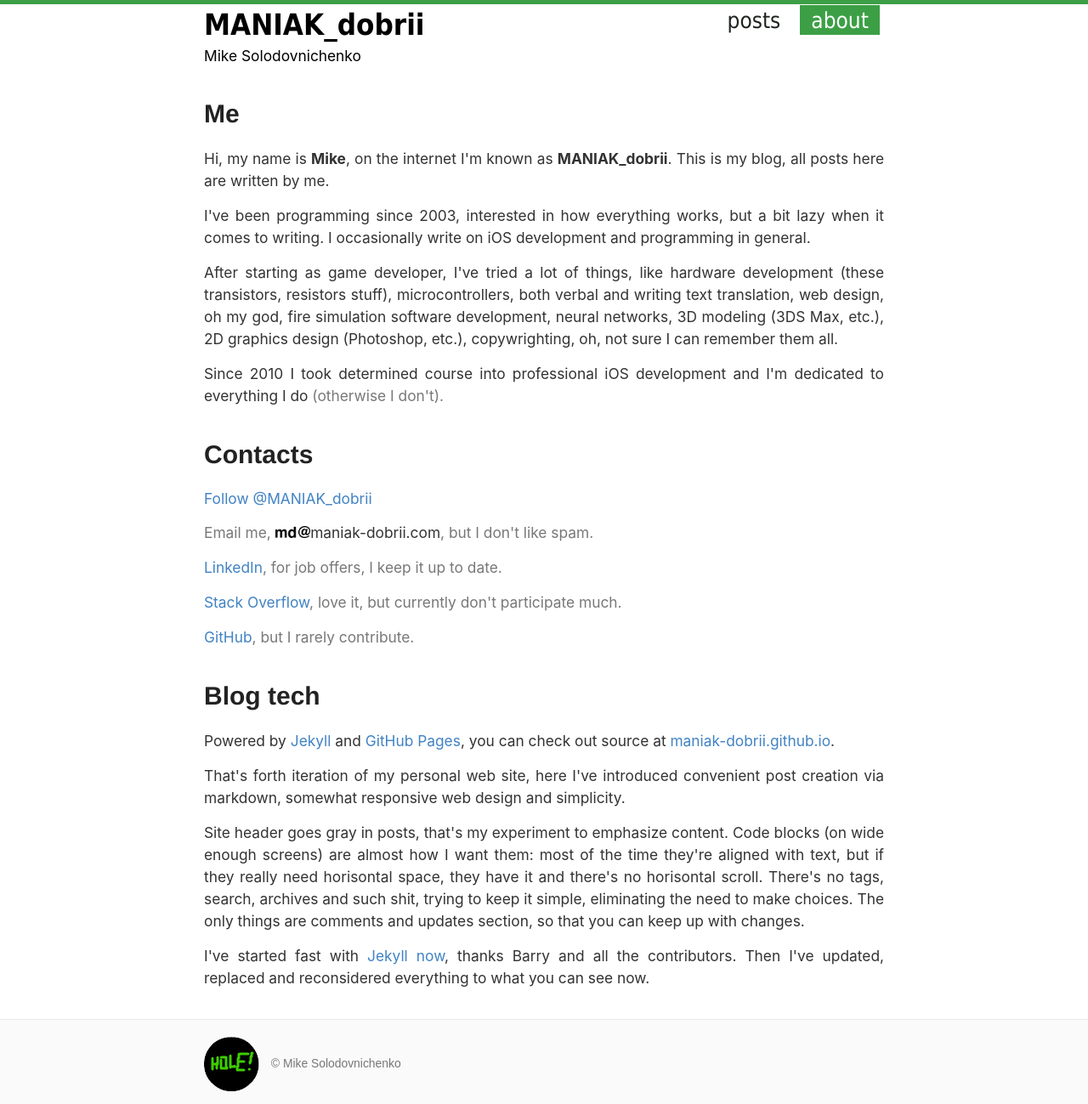
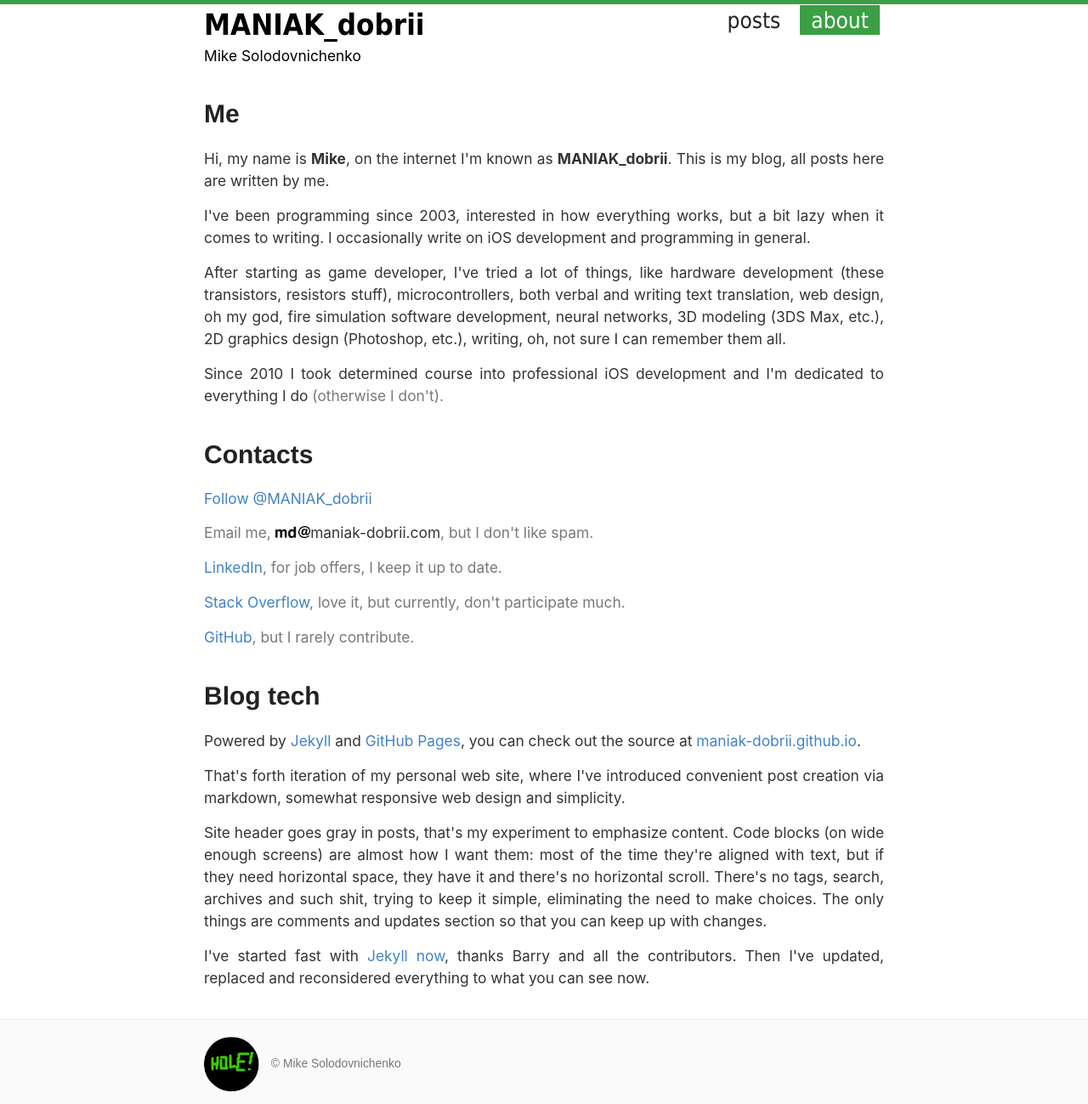
Before and after one commit to maniak-dobrii/maniak-dobrii.github.io, a Jekyll site: the page built from about.html, in a window 1280 px wide. Shown: the whole page at 85% size. Built offline with Jekyll 4.4.1, drawn with Linux system fonts in a browser that asks for light colours; comment, search, counter and statistics services are not loaded.

Commit message:
Fixed issues in about page

```diff
--- a/about.html
+++ b/about.html
@@ -7,7 +7,7 @@ permalink: /about/
 <h1>Me</h1>
 <p>Hi, my name is <b>Mike</b>, on the internet I'm known as <b>MANIAK_dobrii</b>. This is my blog, all posts here are written by me.</p>
 <p>I've been programming since 2003, interested in how everything works, but a bit lazy when it comes to writing. I occasionally write on iOS development and programming in general.</p>
-<p>After starting as game developer, I've tried a lot of things, like hardware development (these transistors, resistors stuff), microcontrollers, both verbal and writing text translation, web design, oh my god, fire simulation software development, neural networks, 3D modeling (3DS Max, etc.), 2D graphics design (Photoshop, etc.), copywrighting, oh, not sure I can remember them all.</p>
+<p>After starting as game developer, I've tried a lot of things, like hardware development (these transistors, resistors stuff), microcontrollers, both verbal and writing text translation, web design, oh my god, fire simulation software development, neural networks, 3D modeling (3DS Max, etc.), 2D graphics design (Photoshop, etc.), writing, oh, not sure I can remember them all.</p>
 <p>Since 2010 I took determined course into professional iOS development and I'm dedicated to everything I&nbsp;do <span class="dull-meta-color">(otherwise I don't).</span></p>
 
 <h1>Contacts</h1>
@@ -18,12 +18,12 @@ image-rendering: -webkit-optimize-contrast;/* Webkit (non-standard naming) */
 image-rendering: crisp-edges;
 -ms-interpolation-mode: nearest-neighbor;  /* IE (non-standard property) */" alt="<Load this image>">maniak-dobrii.com<span class="dull-meta-color">, but I don't like spam.</span></p>
 <p><a href="https://linkedin.com/in/mrmd">LinkedIn</a><span class="dull-meta-color">, for job offers, I keep it up to date.</span></p>
-<p><a href="https://stackoverflow.com/cv/md">Stack Overflow</a><span class="dull-meta-color">, love it, but currently don't participate much.</span></p>
+<p><a href="https://stackoverflow.com/cv/md">Stack Overflow</a><span class="dull-meta-color">, love it, but currently, don't participate much.</span></p>
 <p><a href="https://github.com/maniak-dobrii">GitHub</a><span class="dull-meta-color">, but I rarely contribute.</span></p>
 
 
 <h1>Blog tech</h1>
-<p>Powered by <a href="https://jekyllrb.com/">Jekyll</a> and <a href="https://pages.github.com/">GitHub&nbsp;Pages</a>, you can check out source at <a href="https://github.com/maniak-dobrii/maniak-dobrii.github.io">maniak-dobrii.github.io</a>.</p>
-<p>That's forth iteration of my personal web site, here I've introduced convenient post creation via markdown, somewhat responsive web design and simplicity.</p>
-<p>Site header goes gray in posts, that's my experiment to emphasize content. Code blocks (on wide enough screens) are almost how I want them: most of the time they're aligned with text, but if they really need horisontal space, they have it and there's no horisontal scroll. There's no tags, search, archives and such shit, trying to keep it simple, eliminating the need to make choices. The only things are comments and updates section, so that you can keep up with changes.</p>
+<p>Powered by <a href="https://jekyllrb.com/">Jekyll</a> and <a href="https://pages.github.com/">GitHub&nbsp;Pages</a>, you can check out the source at <a href="https://github.com/maniak-dobrii/maniak-dobrii.github.io">maniak-dobrii.github.io</a>.</p>
+<p>That's forth iteration of my personal web site, where I've introduced convenient post creation via markdown, somewhat responsive web design and simplicity.</p>
+<p>Site header goes gray in posts, that's my experiment to emphasize content. Code blocks (on wide enough screens) are almost how I want them: most of the time they're aligned with text, but if they need horizontal space, they have it and there's no horizontal scroll. There's no tags, search, archives and such shit, trying to keep it simple, eliminating the need to make choices. The only things are comments and updates section so that you can keep up with changes.</p>
 <p>I've started fast with <a href="https://github.com/barryclark/jekyll-now">Jekyll&nbsp;now</a>, thanks Barry and all the contributors. Then I've updated, replaced and reconsidered everything to what you can see now.</p>
```
